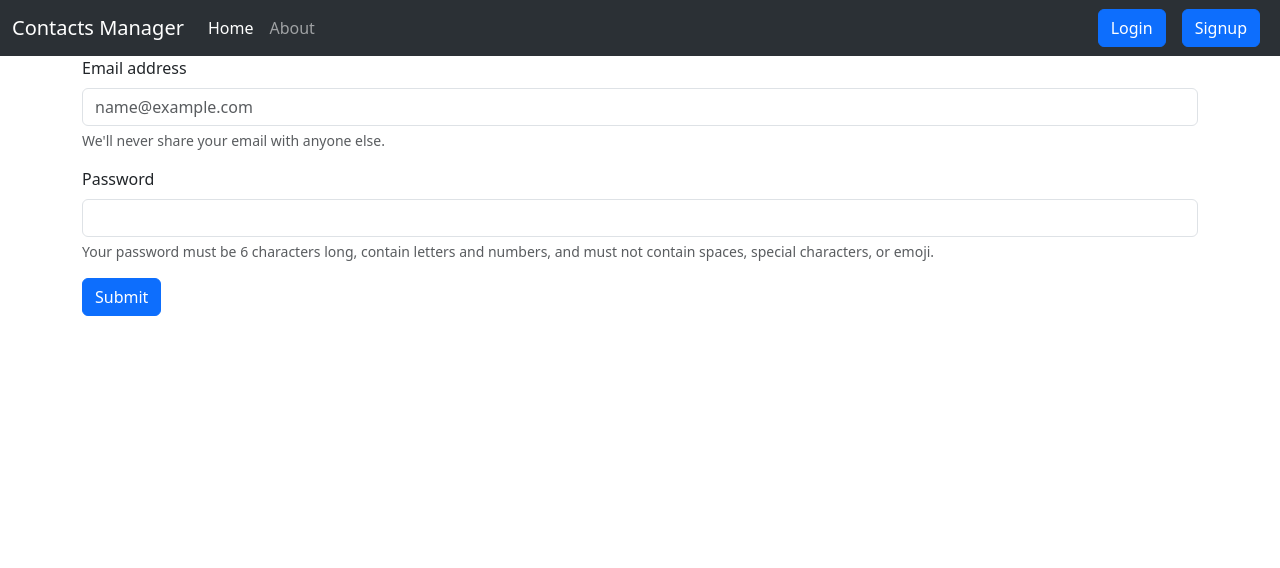
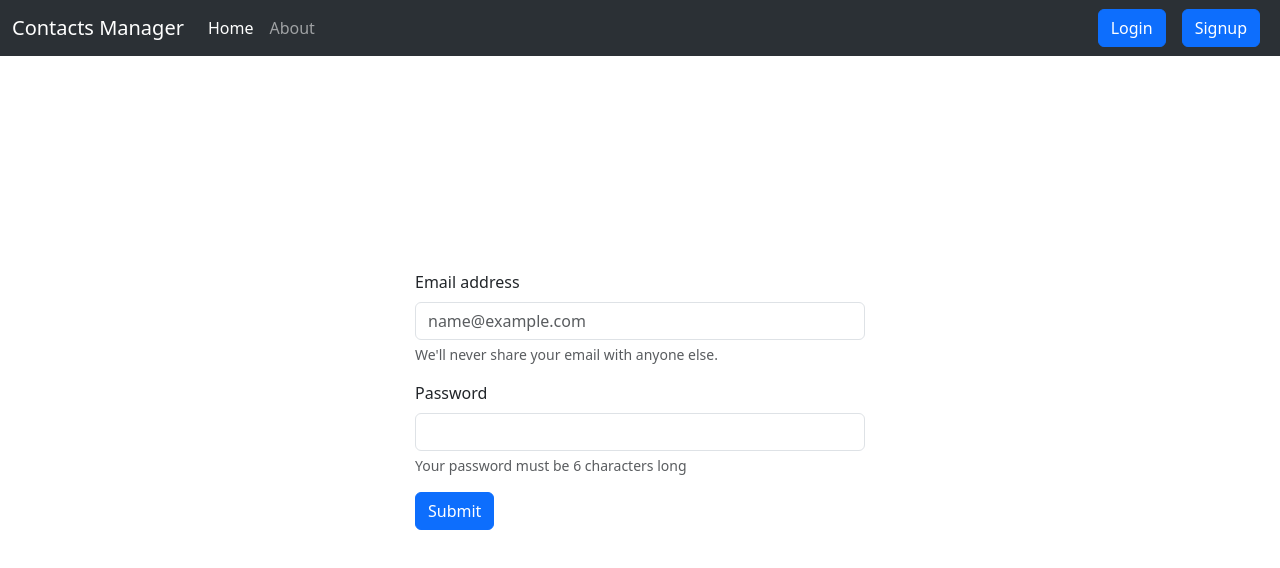
Before and after one commit to ulaga73/contacts-manager, a React (Create React App) app in the folder contacts-manager-frontend/: page / in a window 1280 px wide. Shown: the top 568 px of the page. Built offline with nearby package versions, Linux system fonts and the light colour scheme.

Commit message:
login css done

```diff
--- a/contacts-manager-frontend/src/components/Login.js
+++ b/contacts-manager-frontend/src/components/Login.js
@@ -1,5 +1,6 @@
 import React, { useState } from 'react'
 import { useNavigate } from 'react-router-dom';
+
 const Login = (props) => {
     const [credential, setcredential] = useState({ email: "", password: "" })
     let history = useNavigate();
@@ -36,20 +37,20 @@ const Login = (props) => {
     localStorage.setItem("username", credential.email.split("@")[0])
 
     return (
-        <div>
+        <div id="login" className='position-absolute top-50 start-50 translate-middle' >
 
-            <form onSubmit={handleSubmit}>
-                <div className="mb-3">
+            <form onSubmit={handleSubmit} style={{"width":"50%"}}>
+                <div className="mb-3" style={{"width":"450px"}}>
 
                     <label htmlFor="email" className="form-label">Email address</label>
-                    <input type="email" value={credential.email} className="form-control" id="email" name="email" aria-describedby="emailHelp" onChange={onChange} placeholder="name@example.com" />
+                    <input type="email" value={credential.email} className="form-control " id="email" name="email" aria-describedby="emailHelp" onChange={onChange} placeholder="name@example.com"  />
                     <div id="emailHelp" className="form-text">We'll never share your email with anyone else.</div>
                 </div>
-                <div className="mb-3">
+                <div className="mb-3" style={{"width":"450px"}}>
                     <label htmlFor="password" className="form-label">Password</label>
                     <input type="password" value={credential.password} className="form-control" id="password" name="password" onChange={onChange} />
                     <div id="passwordHelpBlock" className="form-text">
-                        Your password must be 6 characters long, contain letters and numbers, and must not contain spaces, special characters, or emoji.
+                        Your password must be 6 characters long
                     </div>
                 </div>
                 <button type="submit" className="btn btn-primary" >Submit</button>
```
Also changed, not shown: contacts-manager-frontend/src/components/styles/Home.css (renamed from contacts-manager-frontend/src/styles/Home.css).
